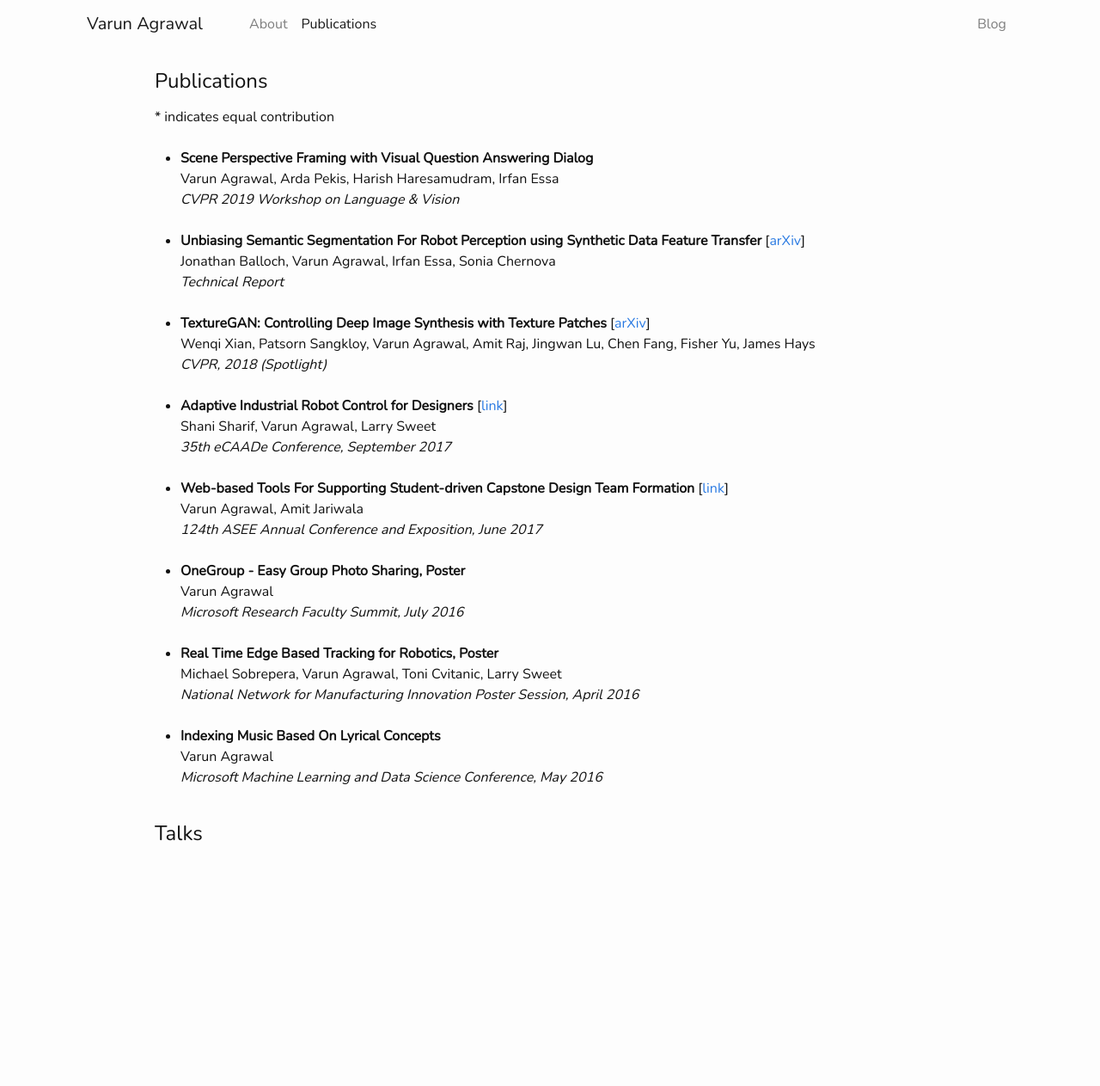
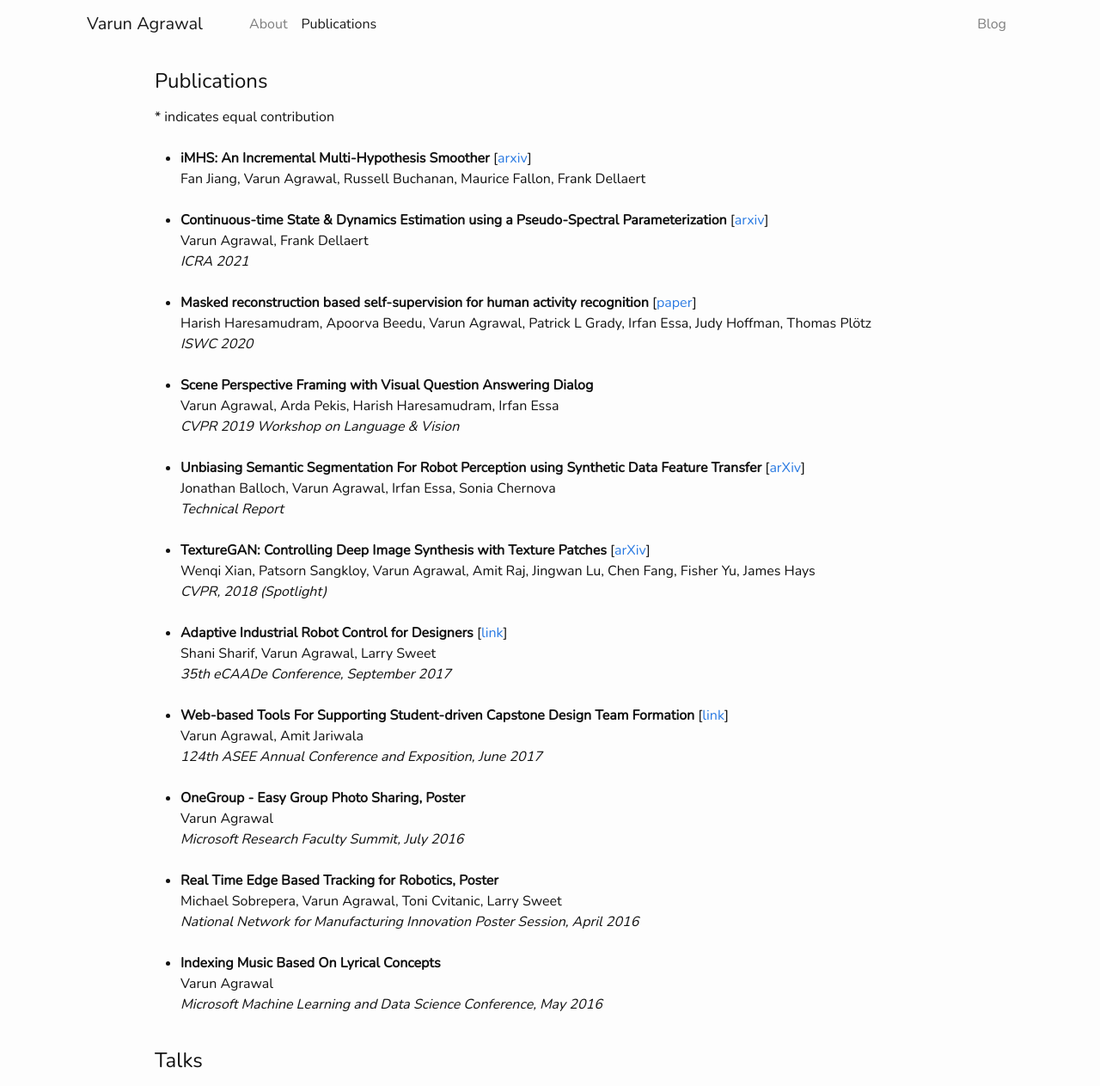
Before and after one commit to varunagrawal/varunagrawal.github.io, a Jekyll site: the page built from research.html, in a window 1280 px wide. Shown: the whole page at 86% size. Built offline with Jekyll 4.4.1, drawn with Linux system fonts in a browser that asks for light colours; nearby versions of some CDN libraries; a style sheet for code colours, icons or effects is not loaded; before the commit the page ends 999 px from its top, so only the background shows below that.

Commit message:
update publications list

```diff
--- a/_data/publications.yml
+++ b/_data/publications.yml
@@ -1,3 +1,20 @@
+- title: "iMHS: An Incremental Multi-Hypothesis Smoother"
+  authors: Fan Jiang, Varun Agrawal, Russell Buchanan, Maurice Fallon, Frank Dellaert
+  links:
+    arxiv: https://arxiv.org/pdf/2103.13178.pdf
+
+- title: Continuous-time State & Dynamics Estimation using a Pseudo-Spectral Parameterization
+  authors: Varun Agrawal, Frank Dellaert
+  venue: ICRA 2021
+  links:
+    arxiv: https://arxiv.org/pdf/2103.12219.pdf
+
+- title: Masked reconstruction based self-supervision for human activity recognition
+  authors: Harish Haresamudram, Apoorva Beedu, Varun Agrawal, Patrick L Grady, Irfan Essa, Judy Hoffman, Thomas Plötz
+  venue: ISWC 2020
+  links:
+    paper: https://dl.acm.org/doi/abs/10.1145/3410531.3414306
+
 - title: "Scene Perspective Framing with Visual Question Answering Dialog"
   authors: Varun Agrawal, Arda Pekis, Harish Haresamudram, Irfan Essa
   venue: CVPR 2019 Workshop on Language & Vision
```
